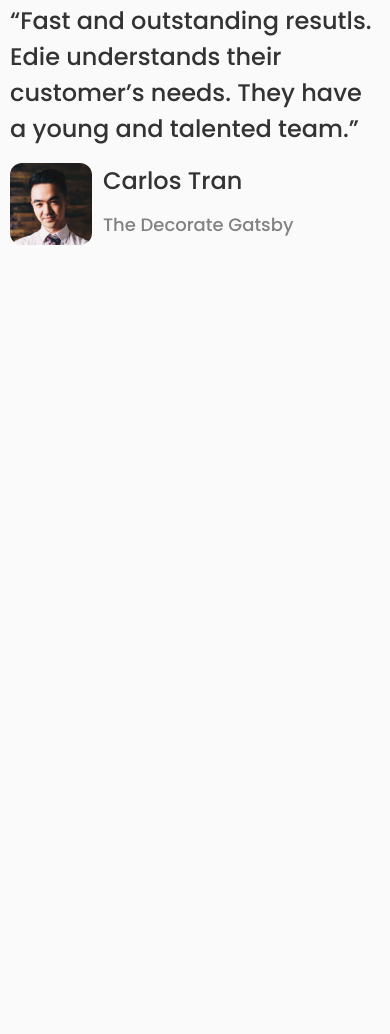
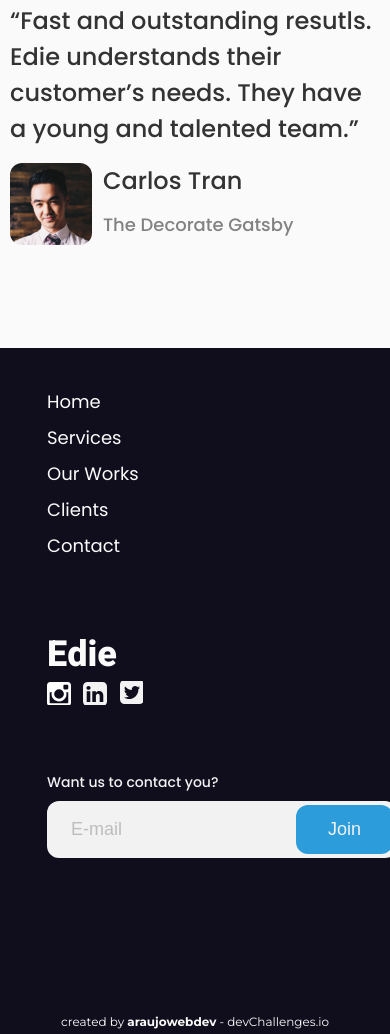
Before and after one commit to araujowebdev/edie-homepage, a website: page index.html in a window 390 px wide. Shown: the part 5044-6078 px from the top of the page. Before the commit the page ends 5392 px from the top, so only its background shows below. Drawn offline with nearby package versions, Linux system fonts and the light colour scheme.

Commit message:
create footer

```diff
--- a/index.html
+++ b/index.html
@@ -34,7 +34,7 @@
       <ul id="menu" role="menu">
         <li class="page-active"><a href="#!">Home</a></li>
         <li><a href="#!">Services</a></li>
-        <li><a href="#!">Our Work</a></li>
+        <li><a href="#!">Our Works</a></li>
         <li><a href="#!">Clients</a></li>
         <li><a href="#!">Contact</a></li>
       </ul>
@@ -199,6 +199,42 @@
       </div>
     </section>
   </main>
+
+  <!-- footer -->
+  <footer class="container">
+    <div>
+      <nav>
+        <ul>
+          <li><a href="#!">Home</a></li>
+          <li><a href="#!">Services</a></li>
+          <li><a href="#!">Our Works </a></li>
+          <li><a href="#!">Clients</a></li>
+          <li><a href="#!">Contact</a></li>
+        </ul>
+      </nav>
+
+      <div>
+        <a href="#!">Edie</a>
+        <ul>
+          <li><a href="#!"><img src="./dist/assets/imgs/icons/instagram.svg" alt="Instagram"></a></li>
+          <li><a href="#!"><img src="./dist/assets/imgs/icons/linkedin.svg" alt="LinkedIn"></a></li>
+          <li><a href="#!"><img src="./dist/assets/imgs/icons/twitter.svg" alt="Twitter"></a></li>
+        </ul>
+      </div>
+
+      <div>
+        <p>Want us to contact you?</p>
+        <div>
+          <input type="email" placeholder="E-mail">
+          <button>Join</button>
+        </div>
+      </div>
+    </div>
+
+    <div>
+      <span>created by <a href="https://araujowebdev.com/" target="_blank">araujowebdev</a> - devChallenges.io</span>
+    </div>
+  </footer>
 </body>
 
 </html>
--- /dev/null
+++ b/src/styles/scss/_footer.scss
@@ -0,0 +1,132 @@
+@use "colors" as c;
+
+footer {
+  background-color: c.$deep-blue;
+  color: c.$almost-white;
+
+  > div {
+    display: flex;
+  }
+
+  > div:nth-child(1) {
+    padding-left: 10%;
+    padding-right: 10%;
+    padding-top: 48px;
+    margin-bottom: 120px;
+    justify-content: space-between;
+
+    nav {
+      ul {
+        font-weight: 400;
+        font-size: 1.125rem;
+
+        li {
+          line-height: 2.25rem;
+
+          a:hover {
+            text-decoration: underline;
+          }
+        }
+      }
+    }
+
+    > div:nth-child(2) {
+      > a {
+        font-family: "Heebo", sans-serif;
+        font-size: 2.25rem;
+        line-height: 3.3125rem;
+      }
+
+      ul {
+        display: flex;
+        gap: 12px;
+      }
+    }
+
+    > div:nth-child(3) {
+      p {
+        font-weight: 500;
+        font-size: 0.875rem;
+        line-height: 1.3125rem;
+        color: c.$almost-almost-white;
+        margin-bottom: 8px;
+      }
+
+      div {
+        width: 350px;
+        height: 57px;
+        display: flex;
+        justify-content: space-between;
+        align-items: center;
+        background-color: c.$almost-almost-white;
+        border-radius: 12px;
+        position: relative;
+      }
+
+      input,
+      input::placeholder,
+      button {
+        font-size: 1.125rem;
+        line-height: 1.6875rem;
+      }
+
+      input {
+        width: 100%;
+        height: 100%;
+        position: absolute;
+        padding-left: 24px;
+        padding-right: 110px;
+        color: c.$deep-blue;
+
+        &::placeholder {
+          font-weight: 500;
+          color: c.$other-gray;
+        }
+      }
+
+      button {
+        height: calc(100% - 8px);
+        background-color: c.$fluffy-blue;
+        border-radius: 12px;
+        padding-left: 32px;
+        padding-right: 32px;
+        font-weight: 500;
+        font-size: 1.125rem;
+        line-height: 1.6875rem;
+        color: c.$almost-almost-white;
+        position: absolute;
+        right: 4px;
+        cursor: pointer;
+      }
+    }
+  }
+
+  > div:nth-child(2) {
+    span {
+      padding: 6px 0;
+      width: 100%;
+      font-family: "Montserrat", sans-serif;
+      font-size: 0.75rem;
+      text-align: center;
+
+      a {
+        font-weight: 700;
+
+        &:hover {
+          text-decoration: underline;
+        }
+      }
+    }
+  }
+}
+
+@media screen and (max-width: 799.98px) {
+  footer {
+    > div:nth-child(1) {
+      flex-direction: column;
+      padding-top: 36px;
+      gap: 64px;
+      margin-bottom: 152px;
+    }
+  }
+}
--- a/src/styles/scss/style.scss
+++ b/src/styles/scss/style.scss
@@ -2,3 +2,4 @@
 @forward "global";
 @forward "header";
 @forward "main";
+@forward "footer";
```
Also changed, not shown: dist/styles/style.css.
